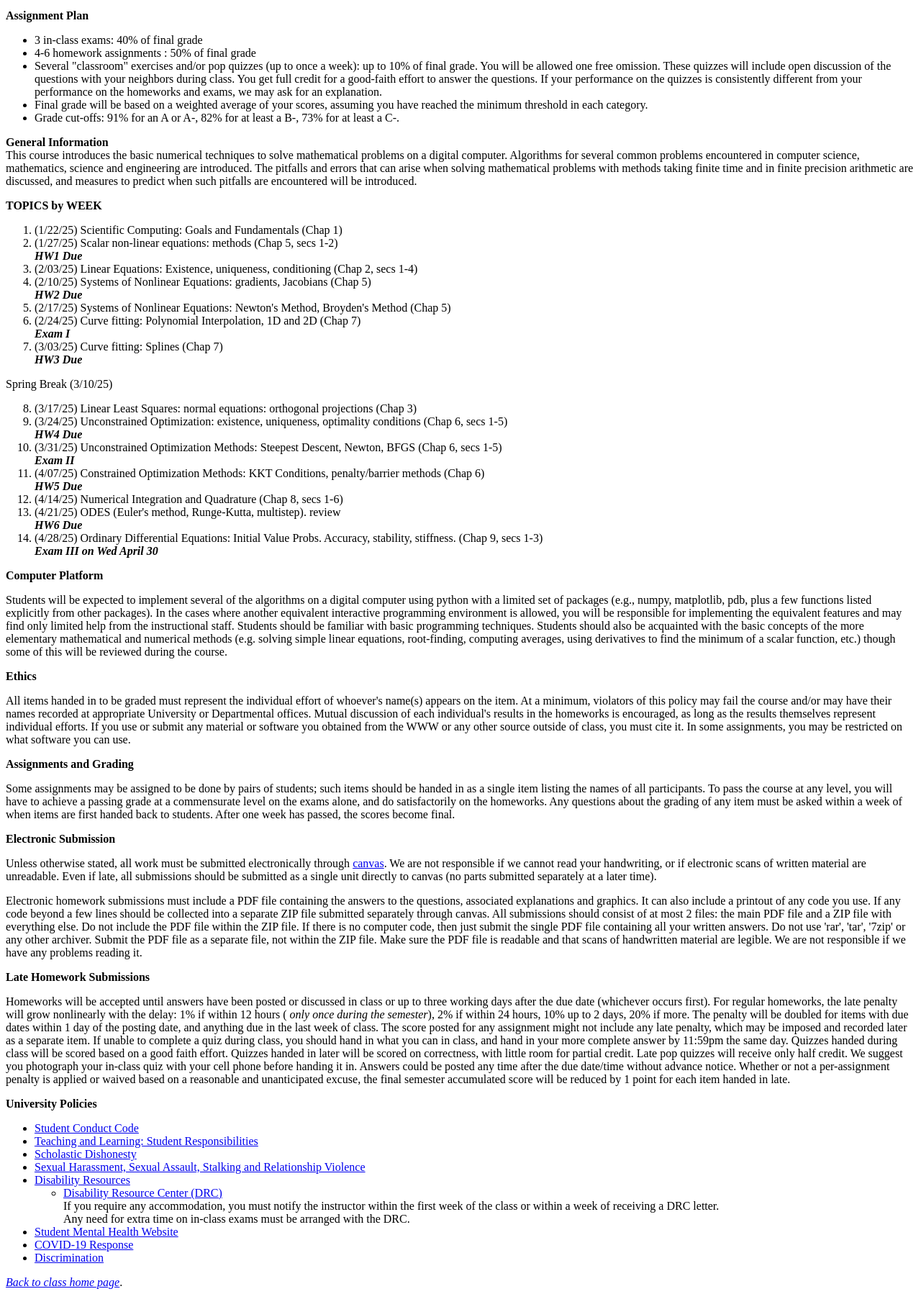
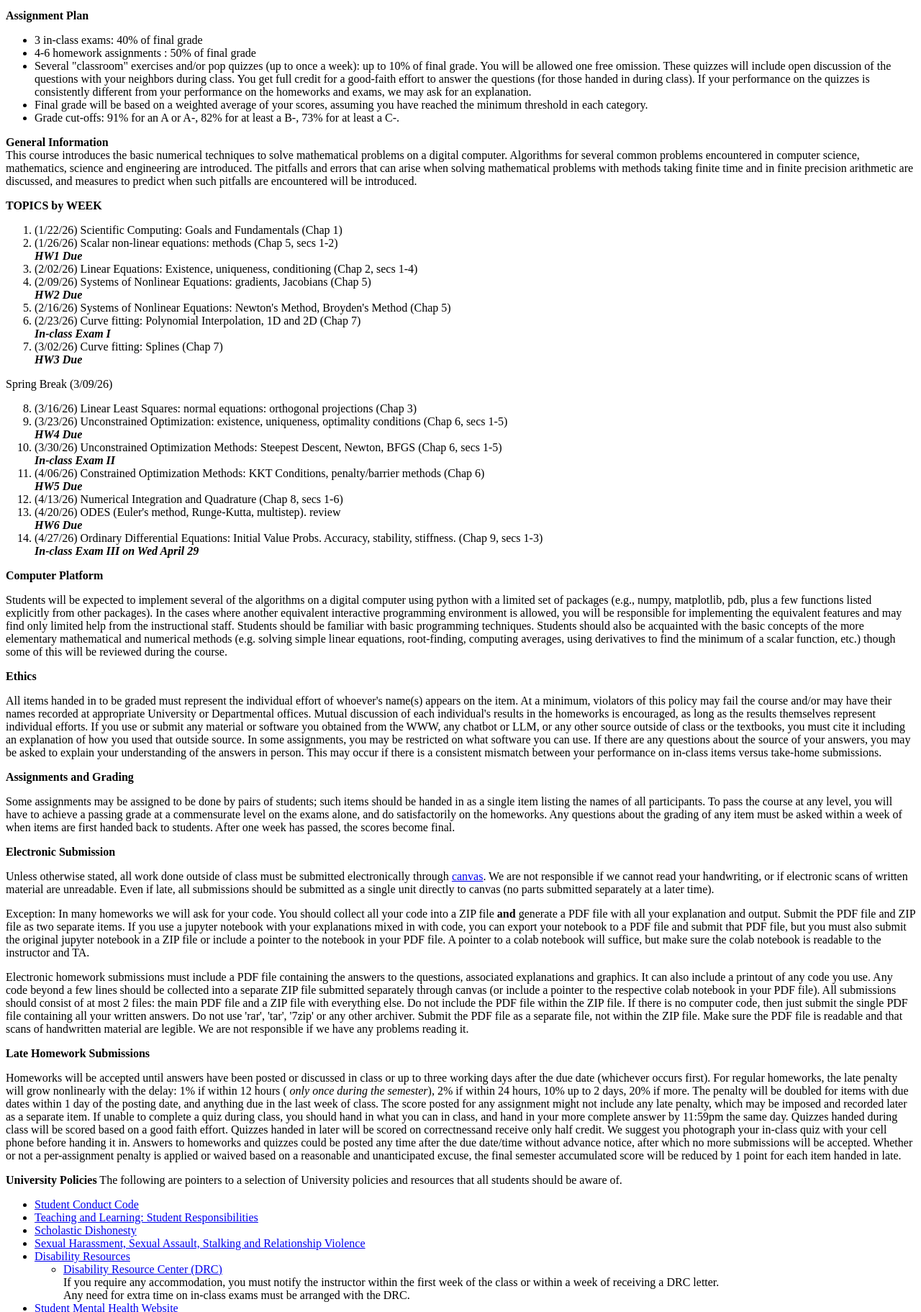
Before and after one commit to boleydl/site, a plain HTML site: page csci5302/syllabus.html in a window 1280 px wide. Shown: the part 529-2352 px from the top of the page at 72% size. Drawn offline with Linux system fonts and the light colour scheme.

Commit message:
updated syllabus

```diff
--- a/csci5302/syllabus.html
+++ b/csci5302/syllabus.html
@@ -1,10 +1,10 @@
 <html>
 <head>
-<title>CSci 5302 -- Spring 2025 -- Tentative Course Syllabus</title>
+<title>CSci 5302 -- Spring 2026 -- Tentative Course Syllabus</title>
 </head>
 <body>
-<h2><font color="blue"><u>CSci 5302 -- Spring 2025 -- Tentative Course Syllabus</u></font></h2>
-<b><i>(tenttative advanced copy version)</i></b>
+<h2><font color="blue"><u>CSci 5302 -- Spring 2026 -- Tentative Course Syllabus</u></font></h2>
+<b><i>(tentative advanced copy version)</i></b>
 
 <p>
 <h2>Analysis of Numerical Algorithms</h2>
@@ -32,7 +32,7 @@ full-tunnel VPN)</a>
 <b>Instructor: <A href="https://www-users.cs.umn.edu/~boley">Prof. Daniel Boley,
 </a></b>
 <br>Office: via Zoom
-(links will be posted on the <a href="https://canvas.umn.edu/courses/482760">Canvas page</a> when available.)
+(links will be posted on the <a href="https://canvas.umn.edu/courses/540867">Canvas page</a> when available.)
 <br>Phone: 612-625-3887 (messages only)
 <br>Office Hours: TBA
 <br>Email: boley at umn....
@@ -42,12 +42,12 @@ the string "5302" in the subject line.</font>
 <p>
 <b>TA: Ivan Radkevich</b>
 <br>Office: Keller 4-225A
-(links will be posted on the <a href="https://canvas.umn.edu/courses/482760">Canvas page</a> when available.)
+(links will be posted on the <a href="https://canvas.umn.edu/courses/540867">Canvas page</a> when available.)
 <br>Phone: TBA
 <br>Office Hours: TBA
 <!-- <img src="new.gif"> -->
 <br>Email: See <a
-href="https://canvas.umn.edu/courses/482760/modules/items/13525825">Zoom Links
+href="https://canvas.umn.edu/courses/540867/modules/items/13525825">Zoom Links
 and Office Hours</a> on Canvas.
 
 
@@ -59,8 +59,8 @@ and Office Hours</a> on Canvas.
      up to 10% of final grade.  You will be allowed one free omission.
      These quizzes will include open discussion of the
      questions with your neighbors during class.  You get full credit for a
-     good-faith effort to answer the questions.  If your performance on the quizzes
-     is consistently different from your performance on the homeworks and exams, we
+     good-faith effort to answer the questions (for those handed in during class).
+     If your performance on the quizzes is consistently different from your performance on the homeworks and exams, we
      may ask for an explanation.
 <li> Final grade will be based on a weighted average of your scores, assuming you have
 reached the minimum threshold in each category.
@@ -79,31 +79,31 @@ and measures to predict when such pitfalls are encountered will be introduced.
 
 <p><b>TOPICS by WEEK</b>
 <ol>
-<li> (1/22/25) Scientific Computing: Goals and Fundamentals (Chap 1)
-<li> (1/27/25) Scalar non-linear equations: methods (Chap 5, secs 1-2)
+<li> (1/22/26) Scientific Computing: Goals and Fundamentals (Chap 1)
+<li> (1/26/26) Scalar non-linear equations: methods (Chap 5, secs 1-2)
      <br> <B><I>HW1 Due </I></B>
-<li> (2/03/25) Linear Equations: Existence, uniqueness, conditioning (Chap 2, secs 1-4)
-<li> (2/10/25) Systems of Nonlinear Equations: gradients, Jacobians (Chap 5)
+<li> (2/02/26) Linear Equations: Existence, uniqueness, conditioning (Chap 2, secs 1-4)
+<li> (2/09/26) Systems of Nonlinear Equations: gradients, Jacobians (Chap 5)
      <br> <B><I>HW2 Due </I></B>
-<li> (2/17/25) Systems of Nonlinear Equations: Newton's Method, Broyden's Method (Chap 5)
-<li> (2/24/25) Curve fitting: Polynomial Interpolation, 1D and 2D (Chap 7)
-     <br> <B><I>Exam I </I></B>
-<li> (3/03/25) Curve fitting: Splines (Chap 7)
+<li> (2/16/26) Systems of Nonlinear Equations: Newton's Method, Broyden's Method (Chap 5)
+<li> (2/23/26) Curve fitting: Polynomial Interpolation, 1D and 2D (Chap 7)
+     <br> <B><I>In-class Exam I </I></B>
+<li> (3/02/26) Curve fitting: Splines (Chap 7)
      <br> <B><I>HW3 Due </I></B>
-</ol>Spring Break (3/10/25) <ol start="8">
-<li> (3/17/25) Linear Least Squares: normal equations: orthogonal projections (Chap 3)
-<li> (3/24/25) Unconstrained Optimization: existence, uniqueness, optimality conditions (Chap 6, secs 1-5)
+</ol>Spring Break (3/09/26) <ol start="8">
+<li> (3/16/26) Linear Least Squares: normal equations: orthogonal projections (Chap 3)
+<li> (3/23/26) Unconstrained Optimization: existence, uniqueness, optimality conditions (Chap 6, secs 1-5)
      <br> <B><I>HW4 Due </I></B>
-<li> (3/31/25) Unconstrained Optimization Methods: Steepest Descent, Newton, BFGS  (Chap 6, secs 1-5)
-     <br> <B><I>Exam II </I></B>
-<li> (4/07/25) Constrained Optimization Methods: KKT Conditions, penalty/barrier methods (Chap 6)
+<li> (3/30/26) Unconstrained Optimization Methods: Steepest Descent, Newton, BFGS  (Chap 6, secs 1-5)
+     <br> <B><I>In-class Exam II </I></B>
+<li> (4/06/26) Constrained Optimization Methods: KKT Conditions, penalty/barrier methods (Chap 6)
      <br> <B><I>HW5 Due </I></B>
-<li> (4/14/25) Numerical Integration and Quadrature (Chap 8, secs 1-6)
-<li> (4/21/25) ODES (Euler's method, Runge-Kutta, multistep). review
+<li> (4/13/26) Numerical Integration and Quadrature (Chap 8, secs 1-6)
+<li> (4/20/26) ODES (Euler's method, Runge-Kutta, multistep). review
      <br> <B><I>HW6 Due </I></B>
-<li> (4/28/25) Ordinary Differential Equations: Initial Value Probs. Accuracy, stability, stiffness. (Chap 9, secs 1-3)
-     <br> <B><I>Exam III on Wed April 30 </I></B>
-<!-- <li> (5/12/25) <I>(finals week) <B>Exam III </B></I> -->
+<li> (4/27/26) Ordinary Differential Equations: Initial Value Probs. Accuracy, stability, stiffness. (Chap 9, secs 1-3)
+     <br> <B><I>In-class Exam III on Wed April 29 </I></B>
+<!-- <li> (5/xx/26) <I>(finals week) <B>Exam III </B></I> -->
 </ol>
 <!-- &nbsp; See <a href="schedule.html">detailed schedule here</a>.-->
 
@@ -132,9 +132,13 @@ may fail the course and/or may have their names recorded at
 appropriate University or Departmental offices.  Mutual discussion
 of each individual's results in the homeworks is encouraged, as long as
 the results themselves represent individual efforts.  If you use or submit
-any material or software you obtained from the WWW or any other source outside of
-class, you must cite it.
+any material or software you obtained from the WWW, any chatbot or LLM, or any other source outside of
+class or the textbooks, you must cite it including an explanation of how you used that outside source.
 In some assignments, you may be restricted on what software you can use.
+
+If there are any questions about the source of your answers, you may be asked to explain your understanding
+of the answers in person.  This may occur if there is a consistent mismatch between your performance on
+in-class items versus take-home submissions.
 
 <P><b>Assignments and Grading</b> <p>
 Some assignments
@@ -148,18 +152,24 @@ must be asked within a week of when items are first
 handed back to students.  After one week has passed, the scores become final.
 
 <P><b>Electronic Submission</b> <p>
-Unless otherwise stated, all work must be submitted electronically through
-<a href="https://canvas.umn.edu/courses/482760" target="_blank">canvas</a>.
+Unless otherwise stated, all work done outside of class must be submitted electronically through
+<a href="https://canvas.umn.edu/courses/540867" target="_blank">canvas</a>.
 We are not responsible if we cannot read your handwriting,
 or if electronic scans of written material are unreadable.
 Even if late, all submissions should be submitted as a single unit
 directly to canvas  <!-- or to the instructor or TA -->
 (no parts submitted separately at a later time).
 <P>
+Exception: In many homeworks we will ask for your code.  You should collect all your code into a ZIP file <b>and</b>
+generate a PDF file with all your explanation and output.  Submit the PDF file and ZIP file as two separate items.
+If you use a jupyter notebook with your explanations mixed in with code, you can export your notebook to a PDF file and
+submit that PDF file, but you must also submit the original jupyter notebook in a ZIP file or include a pointer to the notebook
+in your PDF file.  A pointer to a colab notebook will suffice, but make sure the colab notebook is readable to the instructor and TA.
+<P>
 Electronic homework submissions  must include a PDF file containing the
 answers to the questions, associated explanations and graphics.  It can also include a printout of any
-code you use.  If any code beyond a few lines should be collected into a separate ZIP file submitted
-separately through canvas.
+code you use.  Any code beyond a few lines should be collected into a separate ZIP file submitted
+separately through canvas (or include a pointer to the respective colab notebook in your PDF file).
 All submissions should consist of at most 2 files:  the main PDF file and a ZIP file with everything else. Do
 not include the PDF file within the ZIP file.
 If there is no computer
@@ -184,17 +194,17 @@ but if accepted the late penalty will be
 2% if within 12 hours(*), 15% within 24 hours, 30% if more. -->
 If unable to complete a quiz during class, you should hand in what you can in class, and hand in
 your more complete answer by 11:59pm the same day.  Quizzes handed during class will be scored based on a good faith effort.
-Quizzes handed in later will be scored on correctness, with little room for partial credit.
-Late pop quizzes will receive only half credit.  We suggest you photograph your in-class quiz with your cell
-phone before handing it in.
-Answers could be posted any time after the due date/time
-without advance notice.
+Quizzes handed in later will be scored on correctnessand receive only half credit.
+We suggest you photograph your in-class quiz with your cell phone before handing it in.
+Answers to homeworks and quizzes could be posted any time after the due date/time without advance notice,
+after which no more submissions will be accepted.
 Whether or not a per-assignment penalty is applied or waived based on a reasonable and unanticipated excuse,
 the final semester accumulated score will be reduced by 1 point for each item handed in late.
 <br>
 
 <p><b>University Policies</b>
 
+The following are pointers to a selection of University policies and resources that all students should be aware of.
 <ul>
   <li><a href="https://regents.umn.edu/sites/regents.umn.edu/files/2022-07/policy_student_conduct_code.pdf">Student Conduct Code</a></li>
   <li> <a href="https://policy.umn.edu/education/studentresp"> Teaching and Learning: Student Responsibilities</a></li>
@@ -212,7 +222,7 @@ the final semester accumulated score will be reduced by 1 point for each item ha
   <li> <a href="https://policy.umn.edu/hr/discrimination"> Discrimination</a></li>
 </ul>
 <P>
-<a href="https://www-users.cselabs.umn.edu/classes/Spring-2025/csci5302/"
+<a href="https://boleydl.github.io/site/csci5302"
      ><i>Back to class home page</i></a>.
 
 </body>
```
